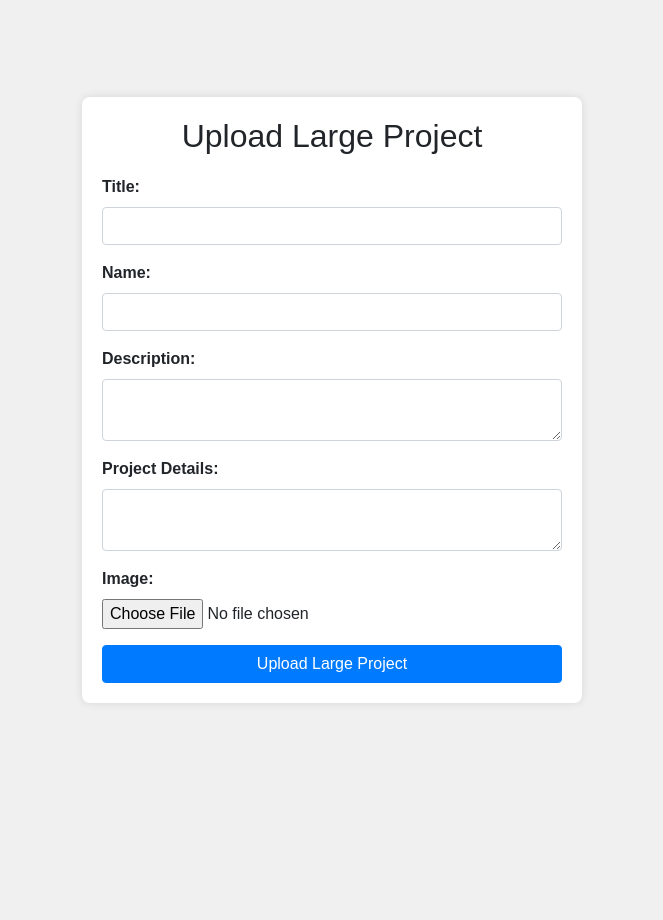
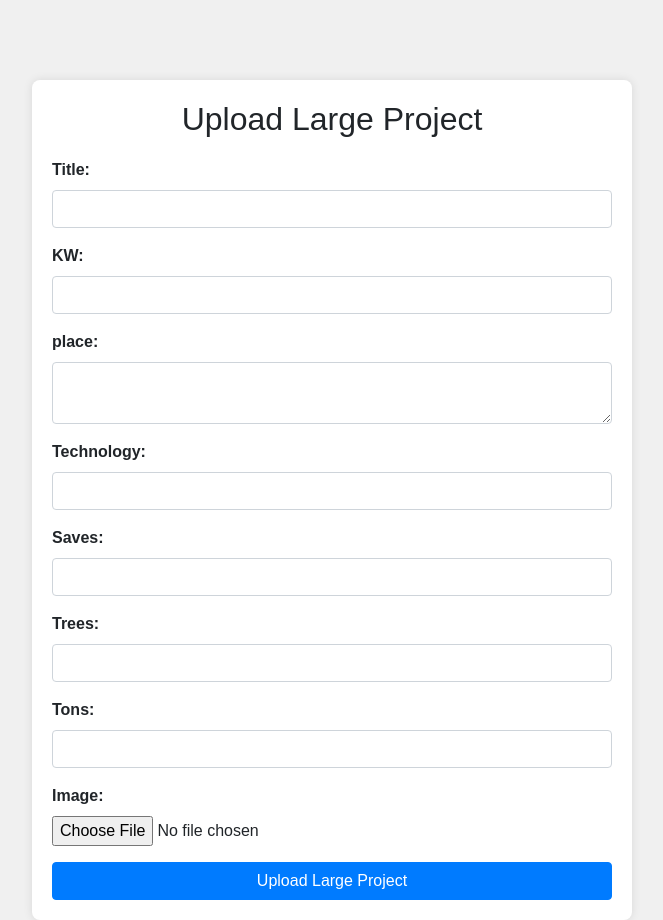
Before and after one commit to dhanwis/SunRay, a Django app: page /upload/large_project/ in a window 1280 px wide. Shown: the whole page, without its empty margins (308-971 px from the left). Before the commit the page ends 703 px from the top, so only its background shows below. Run offline with Django 5.2, Linux system fonts and the light colour scheme; a user stored in the database is signed in; some libraries are stand-ins or nearby versions.

Commit message:
change in form upload and models

```diff
--- a/templates/dashboard.html
+++ b/templates/dashboard.html
@@ -100,7 +100,7 @@
             </div>
             {% endfor %}
 
-            {% for large_project in large_projects %}
+            <!-- {% for large_project in large_projects %}
             <div class="col-md-4">
                 <div class="card project-card text-center pt-2 pb-2">
                     <img src="{{ large_project.image.url }}" class="card-img-top project-img" alt="Large Project Image">
@@ -111,11 +111,11 @@
                         <a href="{% url 'delete_large_project' large_project.pk %}" class="btn btn-danger btn-sm ml-2">Delete</a>
                     </div>
                     <div class="card-footer bg-success text-white">
-                        <span class="badge badge-pill badge-light">Large Project</span> <!-- Green label for large projects -->
+                        <span class="badge badge-pill badge-light">Large Project</span> # Green label for large projects
                     </div>
                 </div>
             </div>
-            {% endfor %}
+            {% endfor %} -->
         </div>
     </div>
 
--- a/templates/upload_large_project.html
+++ b/templates/upload_large_project.html
@@ -21,7 +21,8 @@
             padding: 20px;
             border-radius: 8px;
             box-shadow: 0 0 10px rgba(0, 0, 0, 0.1);
-            max-width: 500px;
+            max-width: 600px;
+            margin-top: 200px;
         }
 
         h2 {
@@ -35,7 +36,7 @@
     </style>
 </head>
 <body>
-    <div class="container">
+    <div class="container ">
         <h2>Upload Large Project</h2>
         <form method="post" enctype="multipart/form-data">
             {% csrf_token %}
@@ -44,16 +45,28 @@
                 <input type="text" class="form-control" id="title" name="title">
             </div>
             <div class="form-group">
-                <label for="name">Name:</label>
-                <input type="text" class="form-control" id="name" name="name">
+                <label for="volt">KW:</label>
+                <input type="number" class="form-control" id="kw" name="kw">
             </div>
             <div class="form-group">
-                <label for="description">Description:</label>
-                <textarea class="form-control" id="description" name="description"></textarea>
+                <label for="place">place:</label>
+                <textarea class="form-control" id="place" name="place"></textarea>
             </div>
             <div class="form-group">
-                <label for="project_details">Project Details:</label>
-                <textarea class="form-control" id="project_details" name="project_details"></textarea>
+                <label for="Technology">Technology:</label>
+                <input type="text" class="form-control" id="Technology" name="Technology">
+            </div>
+            <div class="form-group">
+                <label for="saves">Saves:</label>
+                <input type="text" class="form-control" id="saves" name="saves">
+            </div>
+            <div class="form-group">
+                <label for="trees">Trees:</label>
+                <input type="text" class="form-control" id="trees" name="trees">
+            </div>
+            <div class="form-group">
+                <label for="tons">Tons:</label>
+                <input type="text" class="form-control" id="tons" name="tons">
             </div>
             <div class="form-group">
                 <label for="image">Image:</label>
```
Also changed, not shown: sunray/models.py (+6 -3 lines), templates/index.html (+6 -5 lines), db.sqlite3, sunray/migrations/0007_remove_largeproject_description_and_more.py (added), sunray/migrations/0008_remove_largeproject_project_details.py (added), sunray/migrations/0009_largeproject_kw_largeproject_place_and_more.py (added).
